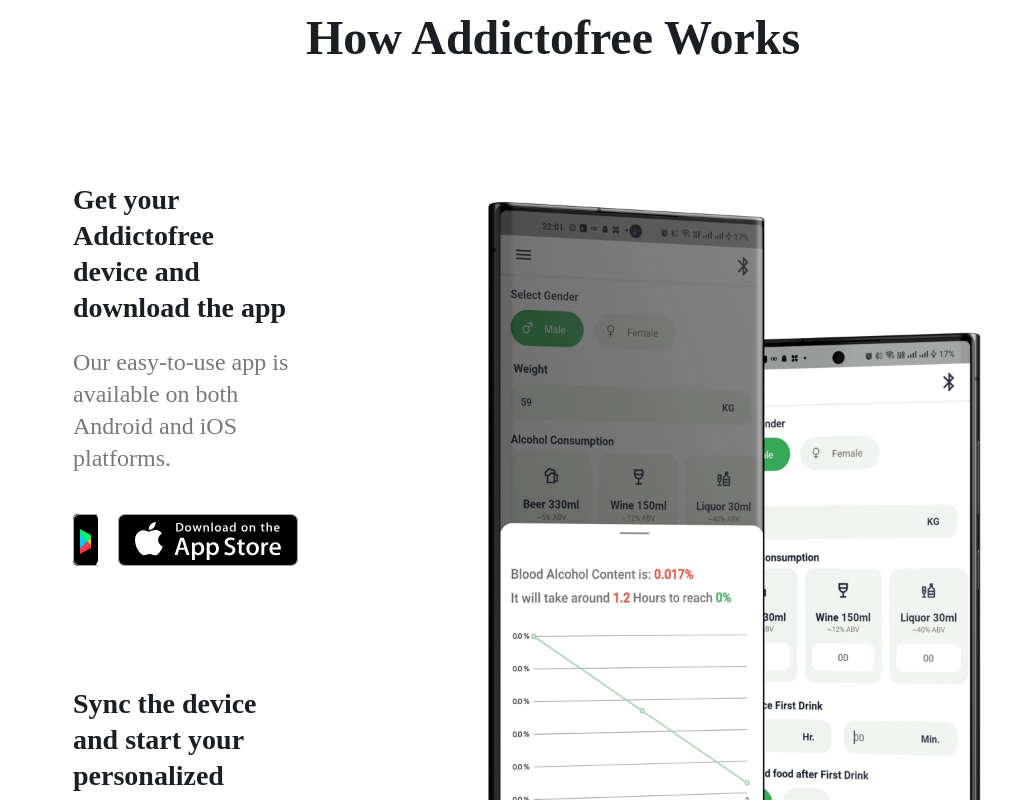
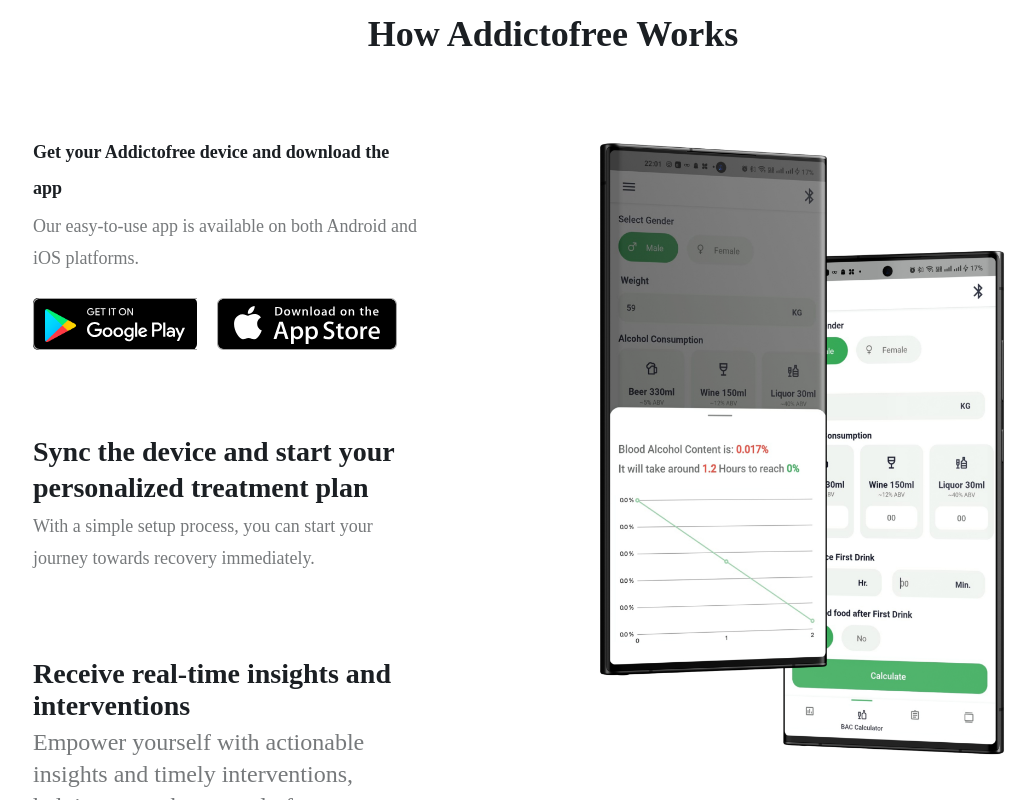
Before and after one commit to yashc9602/addictofree-v1.0, a React (Vite) app: page / in a window 1280 px wide. Shown: the part 4240-5040 px from the top of the page, without its empty margins (87-1122 px from the left). Built offline with nearby package versions, Linux system fonts and the light colour scheme.

Commit message:
Home Page Howit works  Section Background color added

```diff
--- a/src/pages/Home1/index.jsx
+++ b/src/pages/Home1/index.jsx
@@ -19,7 +19,6 @@
         //   backgroundImage: "url('images/img_herosection_972x1728.png')",
         // }}
         >
-          <div></div>
           <Img
             className="h-[90vh] sm:h-auto object-cover z-10   w-fit md:w-full"
             src="images/img_herosection_972x1728.png"
@@ -302,12 +301,12 @@
             </div>
           </div>
         </div>
-        <div className="flex flex-col font-creatodisplay items-start justify-start max-w-[1728px] p-20 md:px-10 sm:px-5 w-full">
-          <div className="flex flex-col md:gap-10 gap-20 items-center justify-start max-w-[1568px] mx-auto sm:px-5 py-5 w-full">
+        <div className="flex flex-col font-creatodisplay items-start justify-start aspect-video p-20  md:px-10 sm:px-5 w-full">
+          <div className="flex flex-col md:gap-10 gap-10 items-start justify-start max-w-[1568px] mx-auto sm:px-5 py-5 w-full">
             <div className="flex flex-col items-center justify-start px-10 sm:px-5 w-full">
               <div className="flex flex-col items-center justify-start w-full">
                 <Text
-                  className="text-5xl sm:text-[38px] md:text-[44px] text-center text-gray-900_02 w-auto"
+                  className="text-4xl sm:text-[38px] md:text-[44px] text-center text-gray-900_02 w-auto"
                   size="txtCreatoDisplayBold48"
                 >
                   How Addictofree Works
@@ -315,16 +314,16 @@
               </div>
             </div>
             <div className="flex md:flex-col flex-row font-satoshivariable gap-10 items-start justify-center w-full">
-              <div className="flex flex-1 flex-col gap-10 items-center justify-start w-full">
-                <div className="flex flex-col gap-5 items-start justify-center md:pl-10 pl-20 pr-10 sm:px-5 py-10 w-full">
+              <div className="flex flex-1 flex-col gap-1 items-center justify-start w-full">
+                <div className="flex flex-col gap-1 items-start justify-center md:pl-10 pl-10 pr-10 sm:px-5 py-10 w-full">
                   <Text
-                    className="leading-[36.00px] max-w-[584px] md:max-w-full sm:text-2xl md:text-[26px] text-[28px] text-gray-900_02"
+                    className="leading-[36.00px] max-w-[584px] md:max-w-full sm:text-2xl md:text-[26px] text-lg text-gray-900_02"
                     size="txtSatoshiVariableBold28"
                   >
                     Get your Addictofree device and download the app
                   </Text>
                   <Text
-                    className="leading-[32.00px] max-w-[584px] md:max-w-full text-2xl md:text-[22px] text-gray-600 sm:text-xl"
+                    className="leading-[32.00px] max-w-[584px] md:max-w-full text-lg md:text-[22px] text-gray-600 sm:text-xl"
                     size="txtSatoshiVariableMedium24Gray600"
                   >
                     Our easy-to-use app is available on both Android and iOS
@@ -339,7 +338,7 @@
                     />
                   </div>
                 </div>
-                <div className="flex flex-col gap-5 items-start justify-center md:pl-10 pl-20 pr-10 sm:px-5 py-10 w-full">
+                <div className="flex flex-col gap-1 items-start justify-center md:pl-10 pl-10 pr-10 sm:px-5 py-10 w-full">
                   <Text
                     className="leading-[36.00px] max-w-[584px] md:max-w-full sm:text-2xl md:text-[26px] text-[28px] text-gray-900_02"
                     size="txtSatoshiVariableBold28"
@@ -347,14 +346,14 @@
                     Sync the device and start your personalized treatment plan
                   </Text>
                   <Text
-                    className="leading-[32.00px] max-w-[584px] md:max-w-full text-2xl md:text-[22px] text-gray-600 sm:text-xl"
+                    className="leading-[32.00px] max-w-[584px] md:max-w-full text-lg md:text-[22px] text-gray-600 sm:text-xl"
                     size="txtSatoshiVariableMedium24Gray600"
                   >
                     With a simple setup process, you can start your journey
                     towards recovery immediately.
                   </Text>
                 </div>
-                <div className="flex flex-col gap-5 items-start justify-center md:pl-10 pl-20 pr-10 sm:px-5 py-10 w-full">
+                <div className="flex flex-col gap-1 items-start justify-center md:pl-10 pl-10 pr-10 sm:px-5 py-10 w-full">
                   <Text
                     className="sm:text-2xl md:text-[26px] text-[28px] text-gray-900_02 w-full"
                     size="txtSatoshiVariableBold28"
@@ -371,7 +370,7 @@
                 </div>
               </div>
               <Img
-                className="md:h-[876px] sm:h-auto h-full max-h-[876px] max-w-[744px] object-cover rounded-[20px] sm:w-[] md:w-[]"
+                className="md:h-[876px] sm:h-auto  h-[90vh]  object-cover  rounded-[20px] sm:w-[] md:w-[] w-fit"
                 src="images/img_image_876x744.png"
                 alt="image_Two"
               />
```
